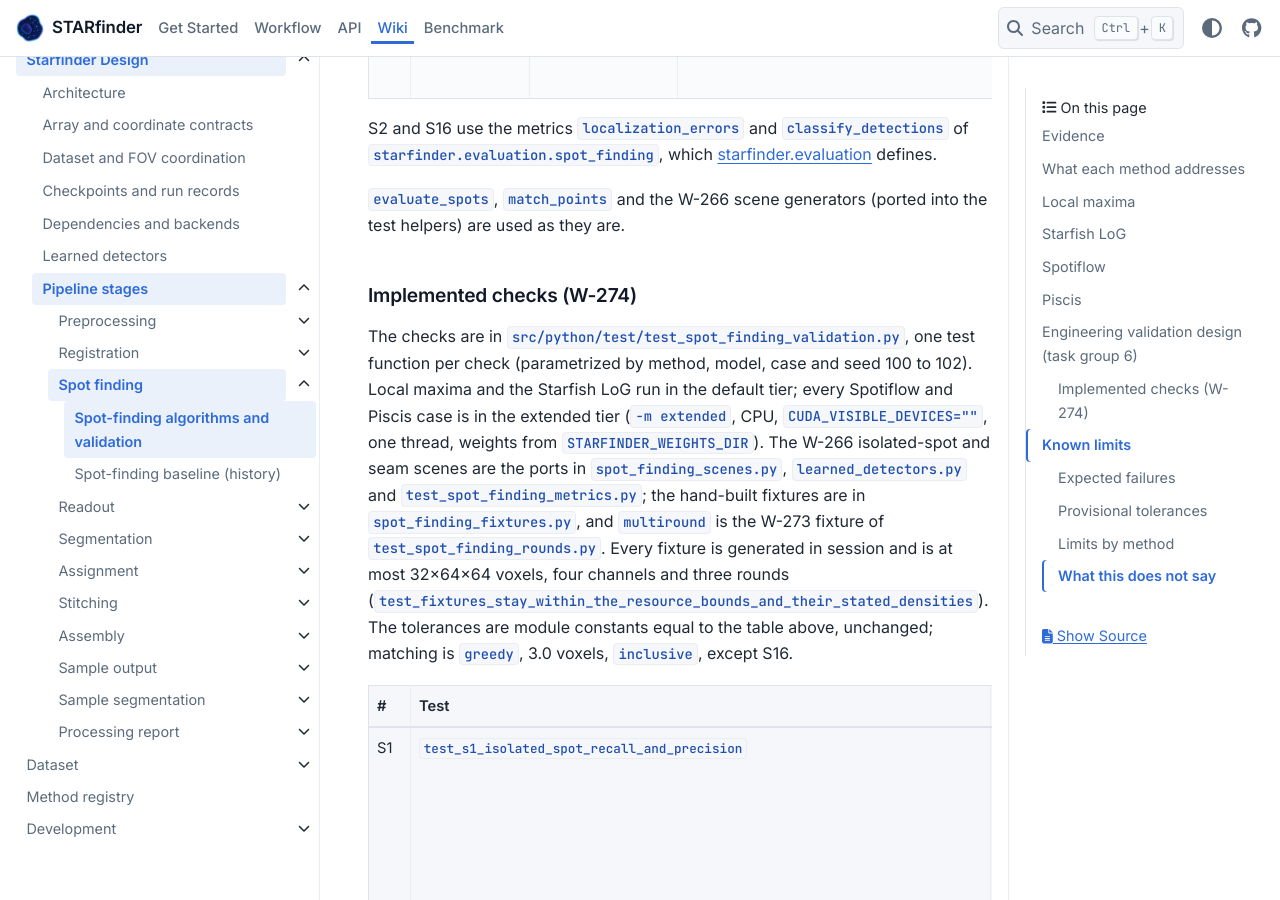
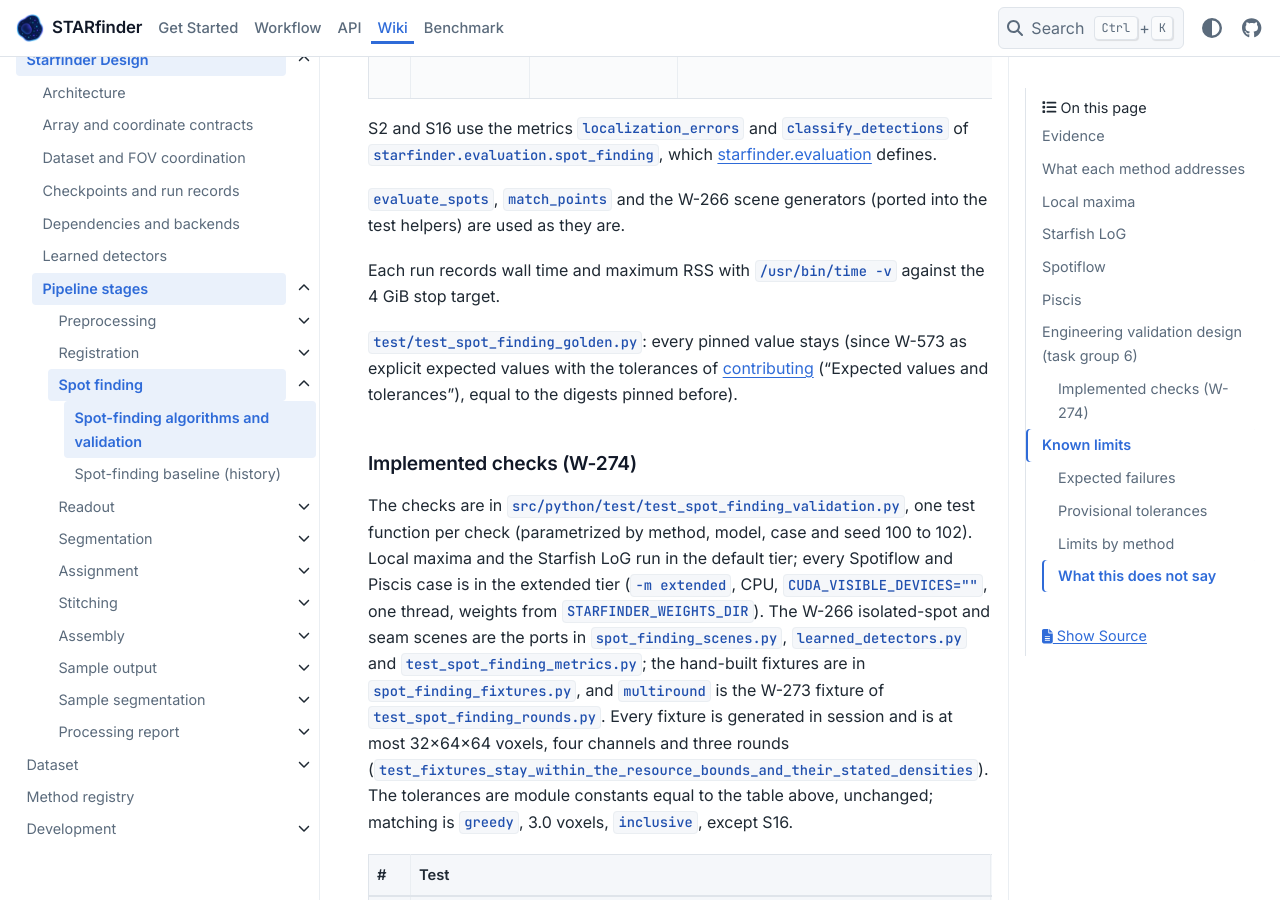
Before and after one commit to wanglab-broad/starfinder, a Sphinx documentation site: the page built from docs/spot-finding-algorithms.md, in a window 1280 px wide and 900 px high, scrolled down 16890 px. Built offline with Sphinx 7.4.7 and the PyData theme 0.15.4, drawn with Linux system fonts in a browser that asks for light colours.

Commit message:
fix(w-591): address review findings (make the spot-finding contract…)
The restored sentence, from base docs/spot-finding-algorithms.md lines
217-218, is "Each run records wall time and maximum RSS with
`/usr/bin/time -v` against the 4 GiB stop target." It now stands in
"Engineering validation design (task group 6)", at lines 200-201 of the
final tree, where the resource plan was. The rest of the resource-plan
passage stays removed. I then read every other removed passage sentence
by sentence. One more sentence obliges a check: the golden-test sentence
from the guide's removed "Tests the implementation changes"
("`test/test_spot_finding_golden.py`: every pinned …

Linear-Issue: W-591

```diff
--- a/docs/spot-finding-algorithms.md
+++ b/docs/spot-finding-algorithms.md
@@ -197,6 +197,13 @@ S2 and S16 use the metrics `localization_errors` and `classify_detections` of
 `evaluate_spots`, `match_points` and the W-266 scene generators (ported into the
 test helpers) are used as they are.
 
+Each run records wall time and maximum RSS with
+`/usr/bin/time -v` against the 4 GiB stop target.
+
+`test/test_spot_finding_golden.py`: every pinned value stays (since W-573 as
+explicit expected values with the tolerances of [contributing](contributing.md)
+("Expected values and tolerances"), equal to the digests pinned before).
+
 ### Implemented checks (W-274)
 
 The checks are in `src/python/test/test_spot_finding_validation.py`, one test
```
